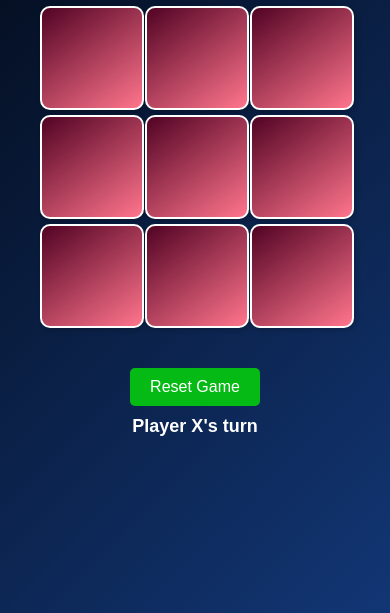
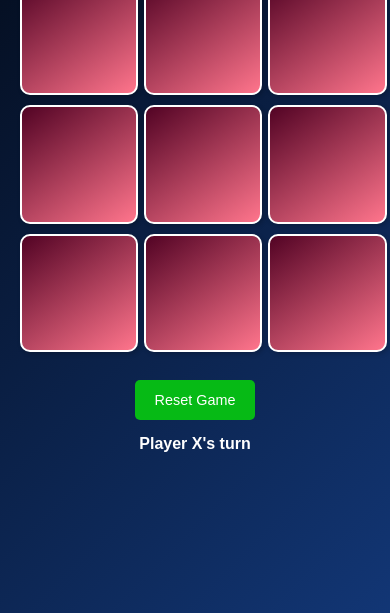
Before and after one commit to ANJALI10KUMARI/TIC-TAC-TOE, a plain HTML site: page index.html in a window 390 px wide. Shown: the part 231-844 px from the top of the page. Drawn offline with Linux system fonts and the light colour scheme.

Commit message:
Update style.css

```diff
--- a/style.css
+++ b/style.css
@@ -1,3 +1,4 @@
+/* Base Style */
 body {
     font-family: Arial, sans-serif;
     display: flex;
@@ -11,25 +12,32 @@ body {
 
 .container {
     text-align: center;
+    width: 90%;
+    max-width: 500px;
+}
+
+h1 {
+    font-size: 2rem;
+    margin-bottom: 20px;
 }
 
 #game-board {
     display: grid;
-    grid-template-columns: repeat(3, 100px);
-    grid-gap: 5px;
+    grid-template-columns: repeat(3, 1fr);
+    gap: 10px;
     margin: 20px auto;
 }
 
 .cell {
-    width: 100px;
-    height: 100px;
+    width: 100%;
+    aspect-ratio: 1 / 1;
     background: linear-gradient(145deg, #520324, #ff758c);
     border: 2px solid #ffffff;
     border-radius: 10px;
     display: flex;
     justify-content: center;
     align-items: center;
-    font-size: 24px;
+    font-size: 2rem;
     font-weight: bold;
     color: #ffffff;
     cursor: pointer;
@@ -39,6 +47,31 @@ body {
 
 .cell:hover {
     background: linear-gradient(145deg, #ff99c1, #ff85a1);
+}
+
+#status {
+    margin-top: 15px;
+    font-size: 1.2rem;
+    font-weight: bold;
+}
+
+#reset-button,
+#winner-box button {
+    margin-top: 20px;
+    padding: 12px 20px;
+    font-size: 1rem;
+    cursor: pointer;
+    border: none;
+    border-radius: 5px;
+}
+
+#reset-button {
+    background-color: #06ba15;
+    color: #ffffff;
+}
+
+#reset-button:hover {
+    background-color: #1a9334;
 }
 
 #winner-box {
@@ -53,7 +86,7 @@ body {
     border-radius: 10px;
     box-shadow: 0 4px 10px rgba(0, 0, 0, 0.3);
     text-align: center;
-    font-size: 20px;
+    font-size: 1.2rem;
     z-index: 1000;
 }
 
@@ -62,36 +95,45 @@ body {
 }
 
 #winner-box button {
-    padding: 10px 15px;
-    font-size: 16px;
+    background-color: #007BFF;
     color: #ffffff;
-    background-color: #007BFF;
-    border: none;
-    border-radius: 5px;
-    cursor: pointer;
 }
 
 #winner-box button:hover {
     background-color: #0056b3;
 }
 
-#reset-button {
-    margin-top: 20px;
-    padding: 10px 20px;
-    font-size: 16px;
+#replay-button {
+    position: fixed;
+    top: 10px;
+    left: 10px;
+    width: 60px;
+    height: 60px;
+    border-radius: 50%;
+    background: linear-gradient(135deg, #000000, #00008B);
+    color: white;
+    border: none;
     cursor: pointer;
-    background-color: #06ba15;
-    color: #ffffff;
-    border: none;
-    border-radius: 5px;
+    font-size: 0.9rem;
+    display: flex;
+    justify-content: center;
+    align-items: center;
+    z-index: 100;
 }
 
-#reset-button:hover {
-    background-color: #1a9334;
+/* Responsive Text Scaling */
+@media (max-width: 480px) {
+    h1 {
+        font-size: 1.5rem;
+    }
+    .cell {
+        font-size: 1.5rem;
+    }
+    #status {
+        font-size: 1rem;
+    }
+    #reset-button,
+    #winner-box button {
+        font-size: 0.9rem;
+    }
 }
-
-#status {
-    margin-top: 10px;
-    font-size: 18px;
-    font-weight: bold;
-}
```
